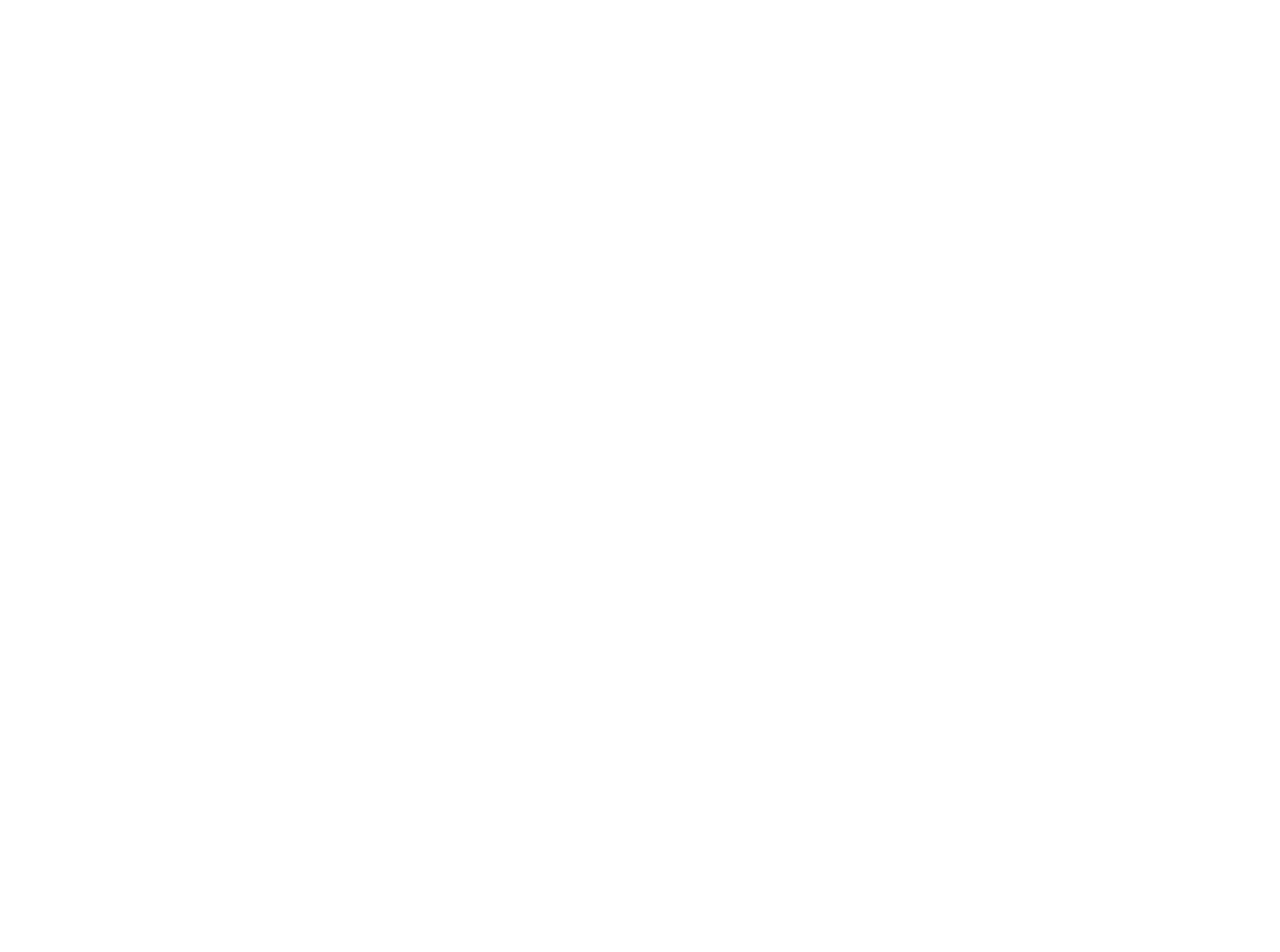
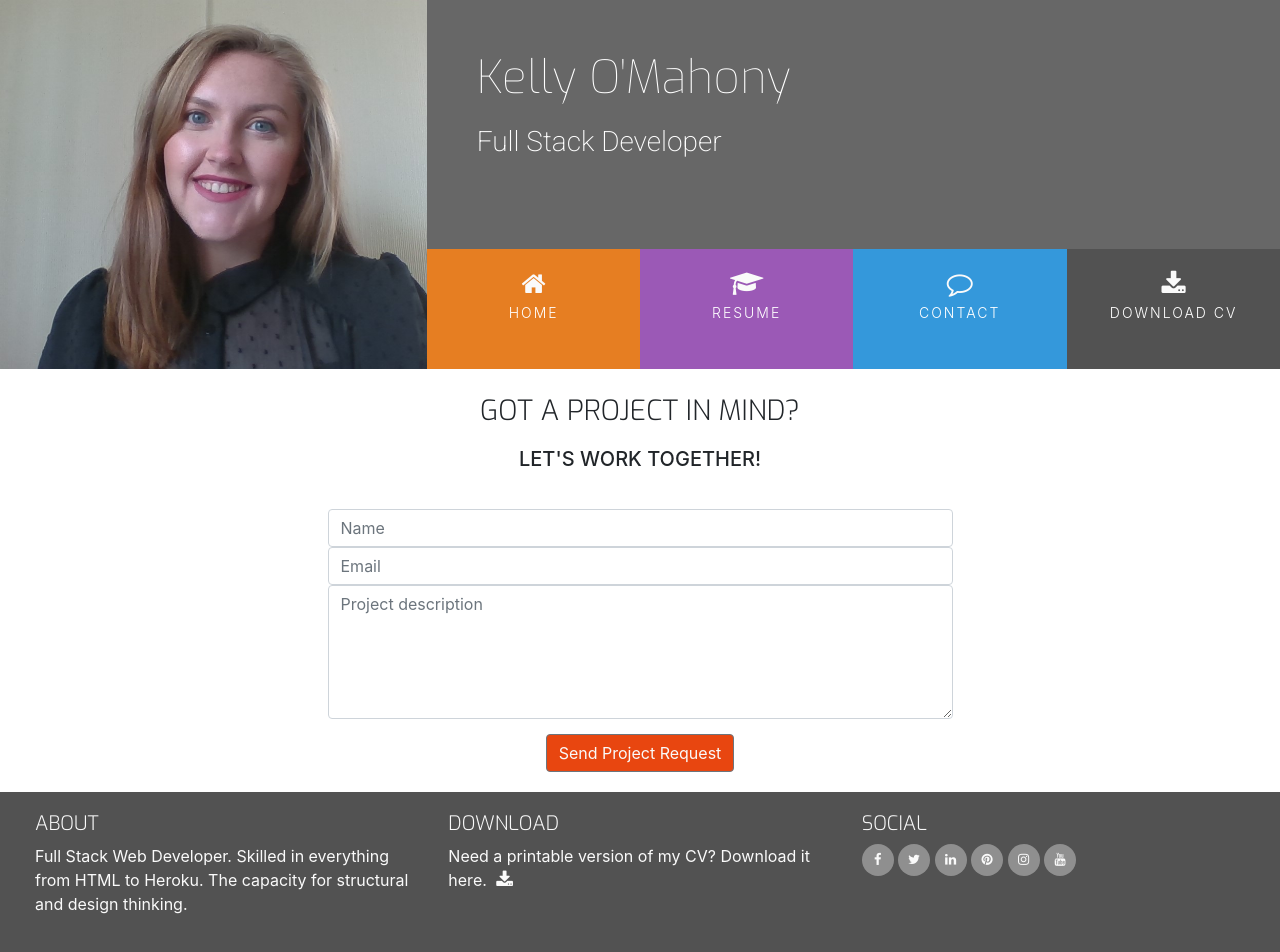
Before and after one commit to kelllyy101/resume-project, a plain HTML site: page contact.html in a window 1280 px wide. Before the commit the page ends 800 px from the top, so only its background shows below. Drawn offline with nearby package versions, Linux system fonts and the light colour scheme.

Commit message:
add contact form and style

```diff
--- a/assets/css/style.css
+++ b/assets/css/style.css
@@ -334,3 +334,36 @@ footer {
 .history-items {
     margin-bottom: 30px;
 }
+
+/* ----------------------------------------Contact Form */
+
+.contact-heading {
+    font-family: "Exo", sans-serif;
+    font-weight: 300;
+    margin-top: 25px;
+    margin-bottom: 20px;
+}
+
+.center-form {
+    padding-top: 10px;
+    margin: 0 auto;
+    max-width: 70%;
+}
+
+button[type="submit"] {
+    margin-top: 15px;
+    margin-bottom: 20px;
+    color: #fafafa;
+    background-color: #e84610;
+}
+
+/* ----------------------------------------Media Queries */
+
+@media(min-width: 992px) {
+    .center-form {
+        padding-top: 30px;
+        min-height: 240px;
+        margin: 0 auto;
+        max-width: 50%;
+    }
+}
--- a/contact.html
+++ b/contact.html
@@ -0,0 +1,130 @@
+<!DOCTYPE html>
+<html lang="en">
+<head>
+    <meta charset="UTF-8">
+    <meta name="viewport" content="width=device-width, initial-scale=1.0">
+    <meta http-equiv="X-UA-Compatible" content="ie=edge">
+    <link rel="stylesheet" href="https://maxcdn.bootstrapcdn.com/bootstrap/4.2.1/css/bootstrap.min.css" type="text/css" />
+    <link rel="stylesheet" href="https://maxcdn.bootstrapcdn.com/font-awesome/4.7.0/css/font-awesome.min.css" type="text/css" />
+    <link rel="stylesheet" href="https://cdnjs.cloudflare.com/ajax/libs/hover.css/2.1.1/css/hover-min.css" type="text/css" />
+    <link rel="stylesheet" href="assets/css/style.css">
+    <title>Kelly</title>
+</head>
+<body>
+    <header>
+        <div class="row no-gutters">
+            <a class="col-md-4 logo" href="02-index.html"></a>
+            <div class="col-md-8">
+                <div class="row no-gutters bg-color-name-title">
+                    <div class="col heading">
+                        <h1 class="name">Kelly O'Mahony</h1>
+                        <h2 class="title"> Full Stack Developer</h2>
+                    </div>
+                </div>
+                <div class="row no-gutters">
+                    <div class="col">
+                        <ul id="nav" class="list-inline menucontainer">
+                            <li class="col-6 col-sm-3 list-inline-item ui-menu-color-home menuitem">
+                                <a href="#" class="hvr-sweep-to-bottom"><i class="fa fa-home" aria-hidden="true"></i><span>Home</span></a>
+                            </li>
+                            <li class="col-6 col-sm-3 list-inline-item ui-menu-color-resume menuitem">
+                                <a href="#" class="hvr-sweep-to-bottom"><i class="fa fa-graduation-cap" aria-hidden="true"></i><span>Resume</span></a>
+                            </li>
+                            <li class="col-6 col-sm-3 list-inline-item ui-menu-color-contact menuitem">
+                                <a href="#" class="hvr-sweep-to-bottom"><i class="fa fa-comment-o" aria-hidden="true"></i><span>Contact</span></a>
+                            </li>
+                            <li class="col-6 col-sm-3 list-inline-item ui-menu-color-download menuitem">
+                                <a href="#" class="hvr-sweep-to-bottom"><i class="fa fa-download" aria-hidden="true"></i><span>Download CV</span></a>
+                            </li>
+                        </ul>
+                    </div>
+                </div>
+            </div>
+        </div>
+    </header>
+    <section class="container-fluid">
+        <div class="row bg-color-contact">
+            <div class="col">
+                <h3 class="contact-heading uppercase text-center">Got a project in mind?</h3>
+                <h5 class="uppercase text-center">Let's work together!</h5>
+
+                <div class="center-form">
+                    <form>
+                        <input type="text" name="name" id="fullname" class="form-control" placeholder="Name" required />
+                        <input type="email" name="email" id="emailaddress" class="form-control" placeholder="Email" required />
+                        <textarea rows="5" name="projectsummary" id="projectsummary" class="form-control" placeholder="Project description" required></textarea>
+                        <div class="form-row text-center">
+                            <div class="col">
+                                <button type="submit" class="btn btn-secondary">Send Project Request</button>
+                            </div>
+                        </div>
+                    </form>
+                </div>
+
+            </div>
+        </div>
+
+    </section>
+    <footer class="container-fluid">
+        <div id="footer-details" class="row">
+            <div class="col-sm-4">
+                <h5 class="uppercase general-sub">About</h5>
+                <p class="inline-block">
+                    Full Stack Web Developer. Skilled in everything from HTML to Heroku. The capacity for structural and design thinking.
+                </p>
+            </div>
+            <div class="col-sm-4">
+                <h5 class="uppercase general-sub">Download</h5>
+                <p class="inline-block">
+                    Need a printable version of my CV? Download it here.
+                    <a href="#" target="_blank" class="cv-pdf">
+                        <i class="fa fa-download" aria-hidden="true"></i>
+                        <span class="sr-only">Download link.</span>
+                    </a>
+                </p>
+            </div>
+            <div class="col-sm-4">
+                <h5 class="uppercase general-sub">Social</h5>
+                <ul class="list-inline social-links">
+                    <li class="list-inline-item">
+                        <a target="_blank" href="#">
+                            <i class="fa fa-facebook" aria-hidden="true"></i>
+                            <span class="sr-only">Facebook</span>
+                        </a>
+                    </li>
+                    <li class="list-inline-item">
+                        <a target="_blank" href="#">
+                            <i class="fa fa-twitter" aria-hidden="true"></i>
+                            <span class="sr-only">Twitter</span>
+                        </a>
+                    </li>
+                    <li class="list-inline-item">
+                        <a target="_blank" href="#">
+                            <i class="fa fa-linkedin" aria-hidden="true"></i>
+                            <span class="sr-only">LinkedIn</span>
+                        </a>
+                    </li>
+                    <li class="list-inline-item">
+                        <a target="_blank" href="#">
+                            <i class="fa fa-pinterest" aria-hidden="true"></i>
+                            <span class="sr-only">Pinterest</span>
+                        </a>
+                    </li>
+                    <li class="list-inline-item">
+                        <a target="_blank" href="#">
+                            <i class="fa fa-instagram" aria-hidden="true"></i>
+                            <span class="sr-only">Instagram</span>
+                        </a>
+                    </li>
+                    <li class="list-inline-item">
+                        <a target="_blank" href="#">
+                            <i class="fa fa-youtube" aria-hidden="true"></i>
+                            <span class="sr-only">YouTube</span>
+                        </a>
+                    </li>
+                </ul>
+            </div>
+        </div>
+    </footer>
+</body>
+</html>
```
